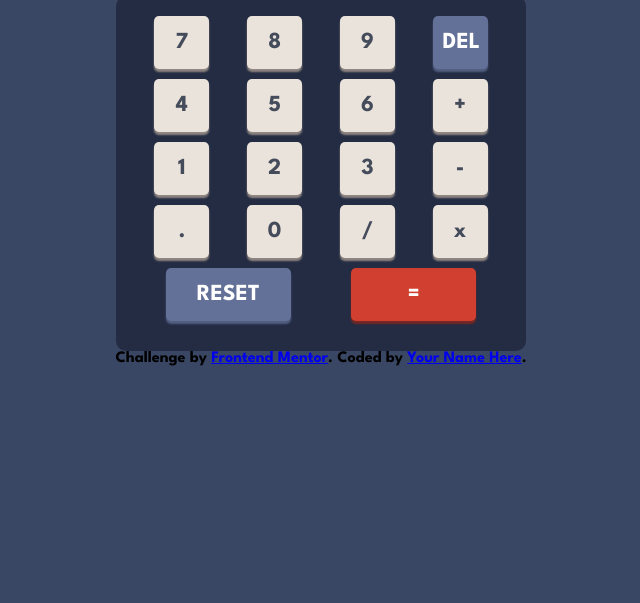
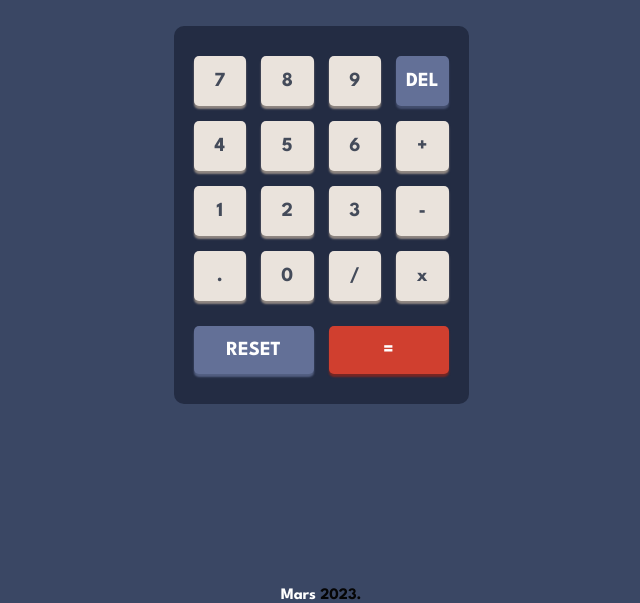
Before and after one commit to marsade/calculator-app, a plain HTML site: page index.html in a window 1280 px wide. Shown: the part 197-800 px from the top of the page, without its empty margins (319-959 px from the left). Drawn offline with nearby package versions, Linux system fonts and the light colour scheme.

Commit message:
update style.css

```diff
--- a/index.html
+++ b/index.html
@@ -63,17 +63,12 @@
 				<input type="button" value="0" />
 				<input type="button" value="/" />
 				<input type="button" value="x" />
-				<div class="last-row">
-					<input type="button" value="RESET" id="reset-btn" />
-					<input type="button" value="=" id="result-btn" />
-				</div>
+				<button type="button" value="Reset" id="reset-btn">Reset</button>
+				<button type="button" value="=" id="result-btn">=</button>
 			</div>
 		</div>
 		<footer class="attribution">
-			Challenge by
-			<a href="https://www.frontendmentor.io?ref=challenge" target="_blank"
-				>Frontend Mentor</a
-			>. Coded by <a href="#">Your Name Here</a>.
+			<p><a href="https://github.com/marsade">Mars </a> 2023.</p>
 		</footer>
 		<script src="https://ajax.googleapis.com/ajax/libs/jquery/3.3.1/jquery.min.js"></script>
 		<script src="src/jtoggler.js"></script>
--- a/scss/style.scss
+++ b/scss/style.scss
@@ -13,6 +13,7 @@ body {
 }
 nav {
 	color: $text-nav-1;
+	margin-top: 20px;
 	display: flex;
 	justify-content: space-between;
 	align-items: center;
@@ -56,28 +57,27 @@ main {
 	}
 }
 .container {
-	margin-top: 20px;
+	margin-top: 30px;
 	border-radius: 10px;
-	padding: 20px 20px;
+	padding: 30px 20px;
 	background-color: $tog-key-bg-1;
 }
 .number-container {
 	display: grid;
 	grid-template-columns: repeat(4, 1fr);
+	column-gap: 15px;
 }
 input {
-	justify-self: center;
 	font-family: inherit;
 	background-color: hsl(30, 25%, 89%);
 	border: none;
 	text-align: center;
 	padding: 16px;
-	width: 55px;
 	border-radius: 5px;
 	color: hsl(221, 14%, 31%);
 	cursor: pointer;
-	font-size: 23px;
-	margin-bottom: 10px;
+	font-size: 20px;
+	margin-bottom: 15px;
 	box-shadow: 0px 3px 2px 0px rgba(180, 165, 151, 0.75);
 	-webkit-box-shadow: 0px 3px 2px 0px rgba(180, 165, 151, 0.75);
 	-moz-box-shadow: 0px 3px 2px 0px rgba(180, 165, 151, 0.75);
@@ -86,30 +86,53 @@ input {
 		padding: 15px 10px;
 		background-color: hsl(225, 21%, 49%);
 		color: hsl(0, 0%, 100%);
-		box-shadow: 0px 3px 2px 0px rgba(99, 112, 151, 0.75);
-		-webkit-box-shadow: 0px 3px 2px 0px rgba(99, 112, 151, 0.75);
-		-moz-box-shadow: 0px 3px 2px 0px rgba(99, 112, 151, 0.75);
+		box-shadow: 0px 3px 2px 0px rgba(99, 112, 151, 0.5);
+		-webkit-box-shadow: 0px 3px 2px 0px rgba(99, 112, 151, 0.5);
+		-moz-box-shadow: 0px 3px 2px 0px rgba(99, 112, 151, 0.5);
 	}
-	&#reset-btn {
-		width: 125px;
-		justify-self: center;
+}
+#reset-btn {
+	padding: 15px 10px;
+	font-family: inherit;
+	text-transform: uppercase;
+	grid-column: 1/3;
+	justify-self: stretch;
+	margin-top: 10px;
+	border: none;
+	font-size: 20px;
+	border-radius: 5px;
 	background-color: hsl(225, 21%, 49%);
 	color: hsl(0, 0%, 100%);
 	box-shadow: 0px 3px 2px 0px rgba(99, 112, 151, 0.75);
 	-webkit-box-shadow: 0px 3px 2px 0px rgba(99, 112, 151, 0.75);
 	-moz-box-shadow: 0px 3px 2px 0px rgba(99, 112, 151, 0.75);
 }
-	&#result-btn {
-		width: 125px;
+#result-btn {
+	font-family: inherit;
+	text-transform: uppercase;
+	grid-column: 3/5;
 	background-color: hsl(6, 63%, 50%);
 	color: hsl(0, 0%, 100%);
+	border: none;
+	margin-top: 10px;
+	font-size: 20px;
+	border-radius: 5px;
 	box-shadow: 0px 3px 2px 0px rgba(147, 38, 26, 0.75);
 	-webkit-box-shadow: 0px 3px 2px 0px rgba(147, 38, 26, 0.75);
 	-moz-box-shadow: 0px 3px 2px 0px rgba(147, 38, 26, 0.75);
 }
+footer {
+	display: flex;
+	justify-content: center;
+	align-items: center;
+	position: absolute;
+	color: #050505;
+	bottom: 0;
+	left: 0;
+	width: 100%;
+
+	a {
+		text-decoration: none;
+		color: hsl(0, 0%, 100%);
 	}
-.last-row {
-	grid-column: 1/5;
-	display: grid;
-	grid-template-columns: repeat(2, 1fr);
 }
```
Also changed, not shown: dist/css/style.css, 1 other file. Lines whose indentation alone changed are shown as unchanged.
